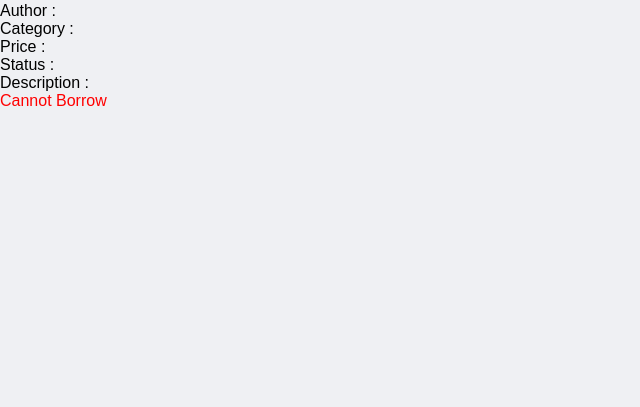
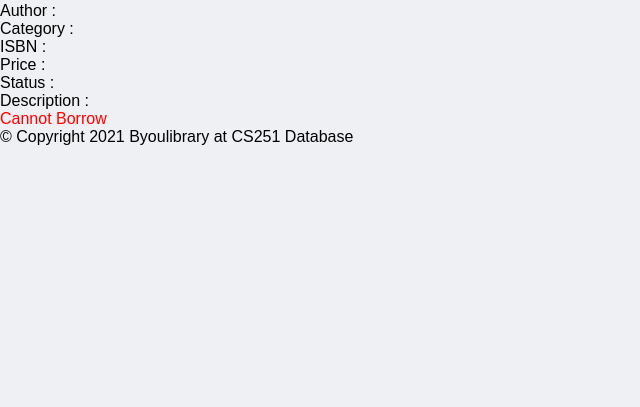
Before and after one commit to addie22/CS251-project, a PHP site: page /book.php in a window 1280 px wide. Shown: the part 393-800 px from the top of the page, without its empty margins (0-640 px from the left). Run offline with PHP 8.4, Linux system fonts and the light colour scheme; data that the repository does not hold is empty.

Commit message:
add footer

```diff
--- a/byoulib/book.php
+++ b/byoulib/book.php
@@ -17,7 +17,7 @@ if (isset($_GET['id'])) {
     <meta charset="UTF-8">
     <meta http-equiv="X-UA-Compatible" content="IE=edge">
     <meta name="viewport" content="width=device-width, initial-scale=1.0">
-    <title><?php echo $result['bookName'];?> | Byoulib</title>
+    <title><?php echo $result['bookName']; ?> | Byoulib</title>
 </head>
 <style>
     * {
@@ -103,12 +103,13 @@ if (isset($_GET['id'])) {
                 echo "<img src='images/" . $result['bookCover'] . "' >";
                 echo "</div>"; ?><br>
         </div>
-        <div><?php echo "Book name :" . $result['bookName']; ?></div>
-        <div><?php echo "Author :" . $result['author']; ?></div>
-        <div><?php echo "Category :" . $result['category']; ?></div>
-        <div><?php echo "Price :" . $result['price']; ?></div>
-        <div><?php echo "Status :" . $result['status']; ?></div>
-        <div><?php echo "Description :" . $result['descrip']; ?></div>
+        <div><?php echo "Book name : " . $result['bookName']; ?></div>
+        <div><?php echo "Author : " . $result['author']; ?></div>
+        <div><?php echo "Category : " . $result['category']; ?></div>
+        <div><?php echo "ISBN : " . $result['isbn']; ?></div>
+        <div><?php echo "Price : " . $result['price']; ?></div>
+        <div><?php echo "Status : " . $result['status']; ?></div>
+        <div><?php echo "Description : " . $result['descrip']; ?></div>
 
         <div>
             <?php if ($result['status'] == 'active') : ?>
@@ -118,6 +119,9 @@ if (isset($_GET['id'])) {
             <?php endif ?>
         </div>
     </form>
+    <div class="footer">
+        <footer>&copy; Copyright 2021 Byoulibrary at CS251 Database</footer>
+    </div>
 </body>
 
 </html>
--- a/byoulib/book_manage2.php
+++ b/byoulib/book_manage2.php
@@ -127,6 +127,8 @@ if (isset($_POST['update_book'])) {
 
                 <div><label>Category : </label><?php echo $result["category"]; ?></div>
 
+                <div><label>ISBN : </label><?php echo $result["isbn"]; ?></div>
+
                 <div class="input-group">
                     <label for="status">Status</label>
                     <select name="status" id="status">
--- a/byoulib/category.php
+++ b/byoulib/category.php
@@ -99,6 +99,9 @@ session_start();
             <div><a href="category_selected.php?name=bussiness">Bussiness</a></div>
         </form>
     </div>
+    <div class="footer">
+        <footer>&copy; Copyright 2021 Byoulibrary at CS251 Database</footer>
+    </div>
 </body>
 
 </html>
--- a/byoulib/category_selected.php
+++ b/byoulib/category_selected.php
@@ -164,6 +164,9 @@ if (isset($_GET['name'])) {
             ?>
         </form>
     </table>
+    <div class="footer">
+        <footer>&copy; Copyright 2021 Byoulibrary at CS251 Database</footer>
+    </div>
 </body>
 
 </html>
--- a/byoulib/home.php
+++ b/byoulib/home.php
@@ -154,6 +154,9 @@ if (isset($_GET['logout'])) {
             </div>
         </div>
     </div>
+    <div class="footer">
+        <footer>&copy; Copyright 2021 Byoulibrary at CS251 Database</footer>
+    </div>
 </body>
 
 </html>
--- a/byoulib/login.php
+++ b/byoulib/login.php
@@ -116,7 +116,9 @@ include('server.php');
         </div>
         <p>Not yet a member? <a href="register.php">Sign Up</a></p>
     </form>
-
+    <div class="footer">
+        <footer>&copy; Copyright 2021 Byoulibrary at CS251 Database</footer>
+    </div>
 </body>
 
 </html>
```
